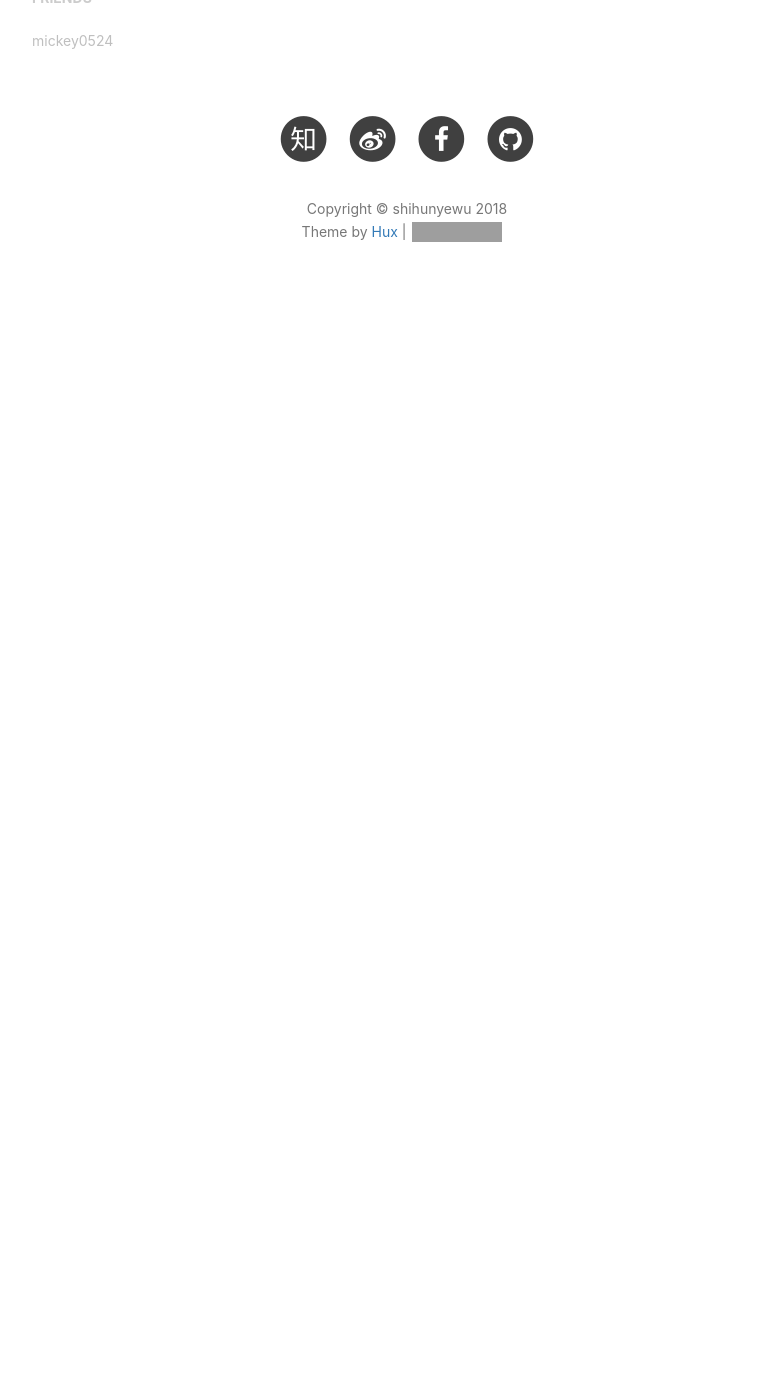
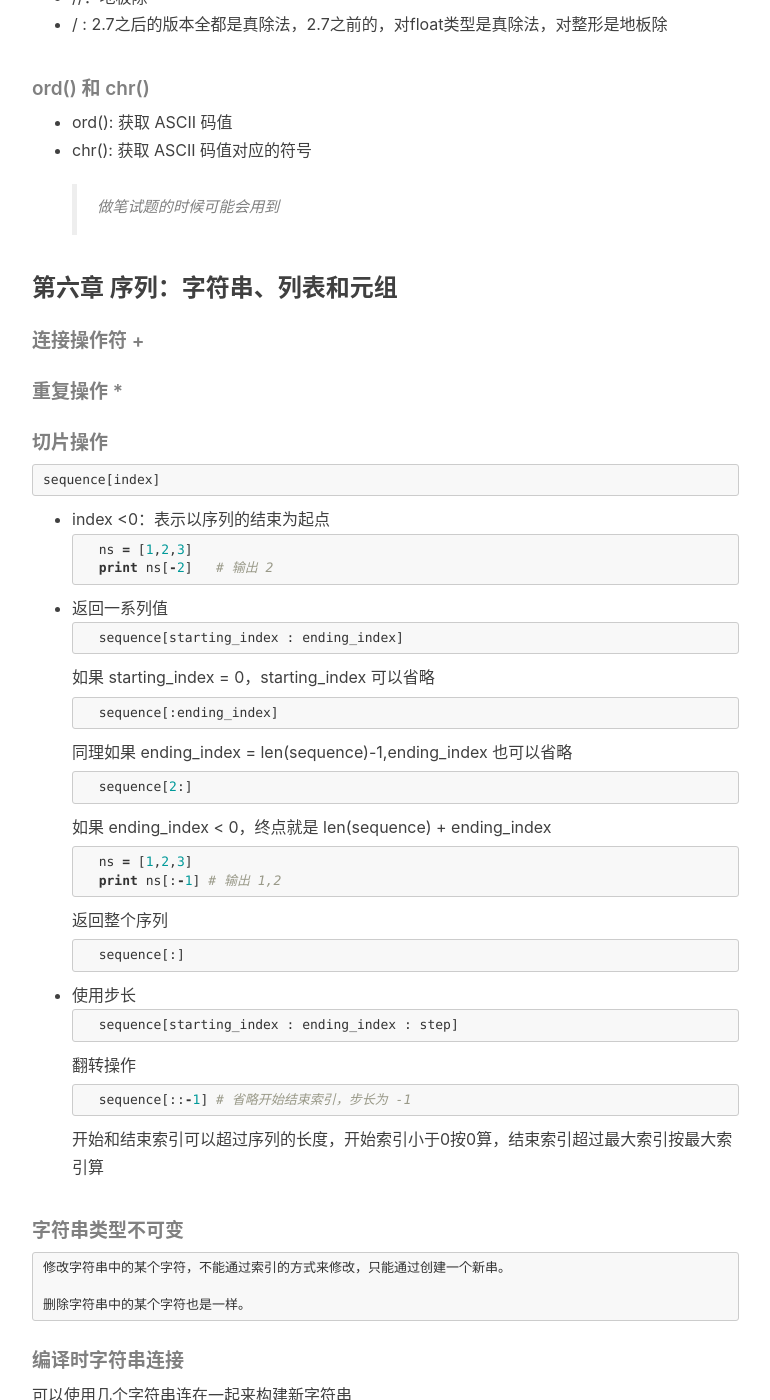
Before and after one commit to shihunyewu/shihunyewu.github.io, a Jekyll site: the page built from _posts/2018-04-03-Python语法基础.md, in a window 1280 px wide and 1400 px high, scrolled down 4988 px. Shown: the whole window, without its empty margins (233-1003 px from the left). Built offline with Jekyll 4.4.1, drawn with Linux system fonts in a browser that asks for light colours; nearby versions of some CDN libraries; comment, search, counter and statistics services are not loaded; before the commit the page ends 5324 px from its top, so only the background shows below that; some of the changed text lies outside the part shown; grey boxes are pictures that could not be loaded.

Commit message:
日常，python

````diff
--- a/_posts/2018-04-03-Python语法基础.md
+++ b/_posts/2018-04-03-Python语法基础.md
@@ -196,4 +196,125 @@ file()
 * char 或 byte，可以用长度为 1 的字符串来表示
 * 指针，python中没有必要使用指针，可以通过id()得到类似于地址的值，但是无法修改
 * int short long，Python中的整形实现相当于 c 语言中的长整型
-* float vs double，python的浮点类型是 c 语言中的双精度浮点类型
+* float vs double，python的浮点类型是 c 语言中的双精度浮点类型，对于精度要求比较高的，可以用 decimal 类型
+
+### 第五章 数字
+
+##### int(),round(),floor()区别
+
+* int: 直接去除小数部分
+* round : 四舍五入
+* floor : 找到不大于该数字的最小整数
+
+##### // 和 /
+
+* //：地板除
+* / : 2.7之后的版本全都是真除法，2.7之前的，对float类型是真除法，对整形是地板除
+
+##### ord() 和 chr()
+
+* ord(): 获取 ASCII 码值
+* chr(): 获取 ASCII 码值对应的符号
+> 做笔试题的时候可能会用到
+
+
+### 第六章 序列：字符串、列表和元组
+
+##### 连接操作符 +
+
+##### 重复操作 *
+
+##### 切片操作
+
+```python
+sequence[index]
+```
+* index <0：表示以序列的结束为起点
+	```python
+	ns = [1,2,3]
+	print ns[-2]   # 输出 2
+	```
+* 返回一系列值
+	```python
+	sequence[starting_index : ending_index]
+	```
+	如果 starting_index = 0，starting_index 可以省略
+	```python
+	sequence[:ending_index]
+	```
+	同理如果 ending_index = len(sequence)-1,ending_index 也可以省略
+	```python
+	sequence[2:]
+	```
+	如果 ending_index < 0，终点就是 len(sequence) + ending_index
+	```python
+	ns = [1,2,3]
+	print ns[:-1] # 输出 1,2
+	```
+	返回整个序列
+	```python
+	sequence[:]
+	```
+* 使用步长
+	```python
+	sequence[starting_index : ending_index : step]
+	```
+	翻转操作
+	```python
+	sequence[::-1] # 省略开始结束索引，步长为 -1
+	```
+	开始和结束索引可以超过序列的长度，开始索引小于0按0算，结束索引超过最大索引按最大索引算
+
+##### 字符串类型不可变
+
+	修改字符串中的某个字符，不能通过索引的方式来修改，只能通过创建一个新串。
+
+	删除字符串中的某个字符也是一样。
+
+##### 编译时字符串连接
+
+可以使用几个字符串连在一起来构建新字符串
+```python
+foo = "Hello" "World" # "HelloWorld"
+```
+通过这种方法，可以把长的字符串分成几部分来写，让添加注释更方便
+```python
+f = urllib.urlopen( 'http://' #protocol
+... 'locahost'				  #hostname
+... ':8000'					  #port
+... '/cgi-bin/friends2.py')    #file
+# 其实就是一个完整的url
+```
+
+##### python 中所有对象都具有一个字符串表示，通过 rpr()和 tr()得到
+
+print语句会自动为每个对象调用 str()
+
+##### 字符串模板
+
+python相比较于格式化更强的字符串模板
+
+```python
+from string import Template
+s = Template('There are ${howmany} ${lang} Quotaion Symbols')
+print s.substitute(lang = 'Python',howmany=3)
+# There are 3 Python Quotaion Symbols
+```
+
+##### 原始字符串 r
+
+忽视转义字符
+```python
+print r'\n' # 输出：\n
+```
+
+##### zip()
+
+将两个字符串相应位置字符组合成一个
+```python
+s,t = 'foa','obr'
+zip(s,t)
+# [('f', 'o'), ('o', 'b'), ('a', 'r')]
+```
+
+##### ''' 应对特殊符号，比如 HTML 文本
````
